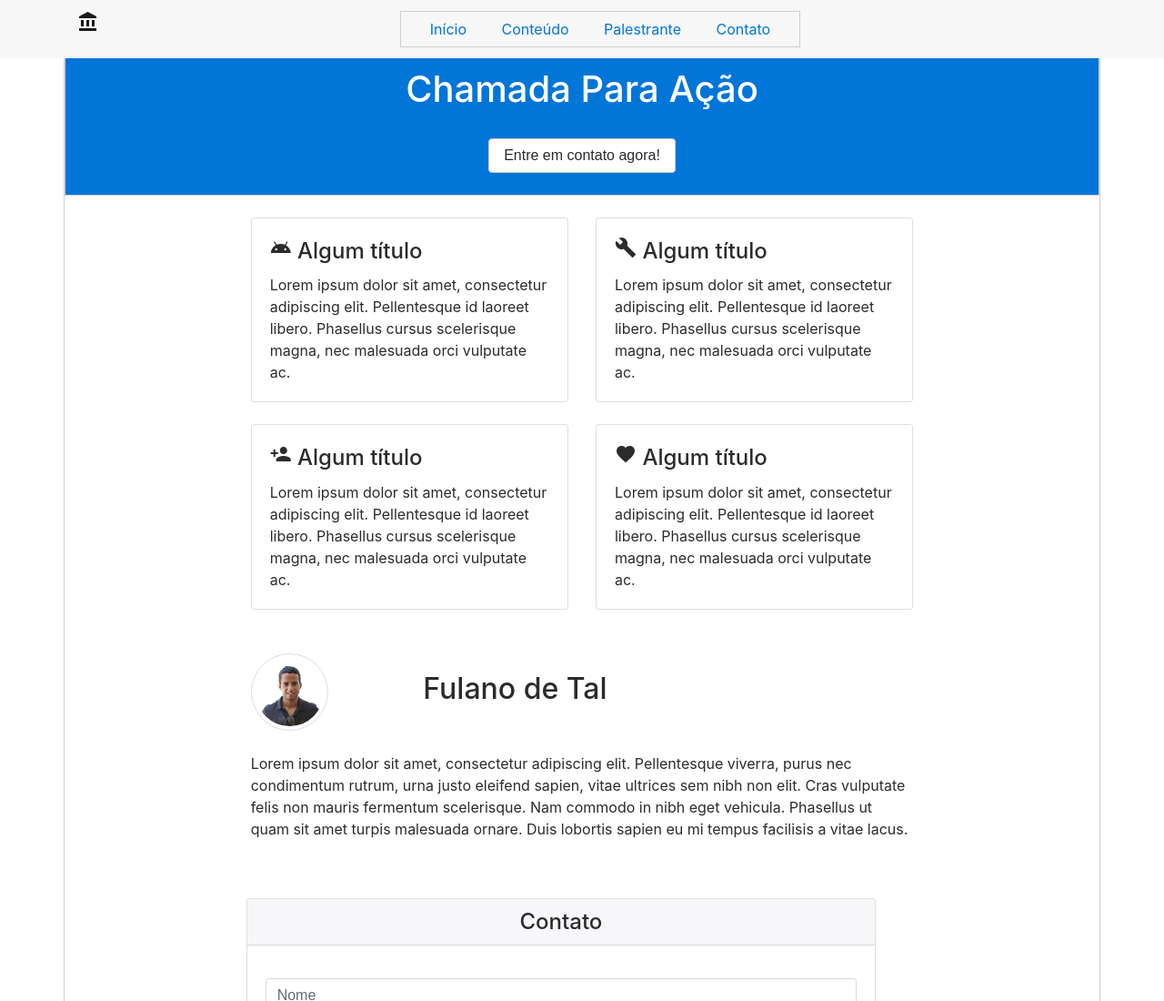
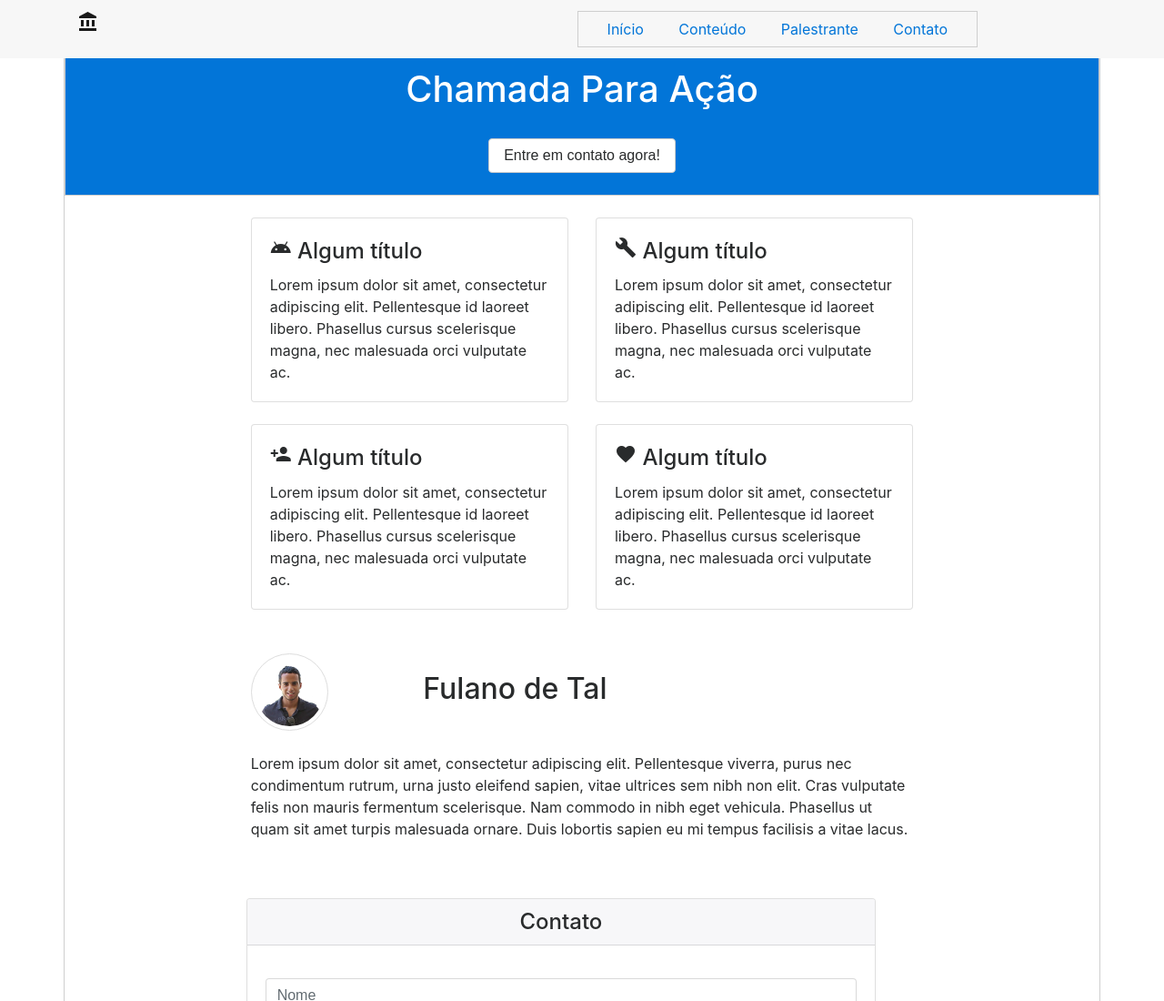
Before and after one commit to raulfmiranda/congressomobile, a plain HTML site: page parte2/index.html in a window 1280 px wide. Shown: the top 1100 px of the page at 91% size. Drawn offline with nearby package versions, Linux system fonts and the light colour scheme.

Commit message:
Ajuste de magin do navbar

```diff
--- a/parte2/index.html
+++ b/parte2/index.html
@@ -13,7 +13,7 @@
 		<nav class="navbar navbar-toggleable-md navbar-light bg-faded fixed-top">
 			<div class='container'>
 				<h1 class="navbar-brand"><i class="material-icons">account_balance</i></h1>
-				<div class="container-fluid" style="border:1px solid #cecece">
+				<div class="container-fluid" style="border:1px solid #cecece; margin-right:120px;">
 					<a href="#" id="inicio-button" class="btn btn-link">Início</a>
 					<a href="#" id="conteudo-button" class="btn btn-link">Conteúdo</a>
 					<a href="#" id="palestrante-button" class="btn btn-link">Palestrante</a>
```
